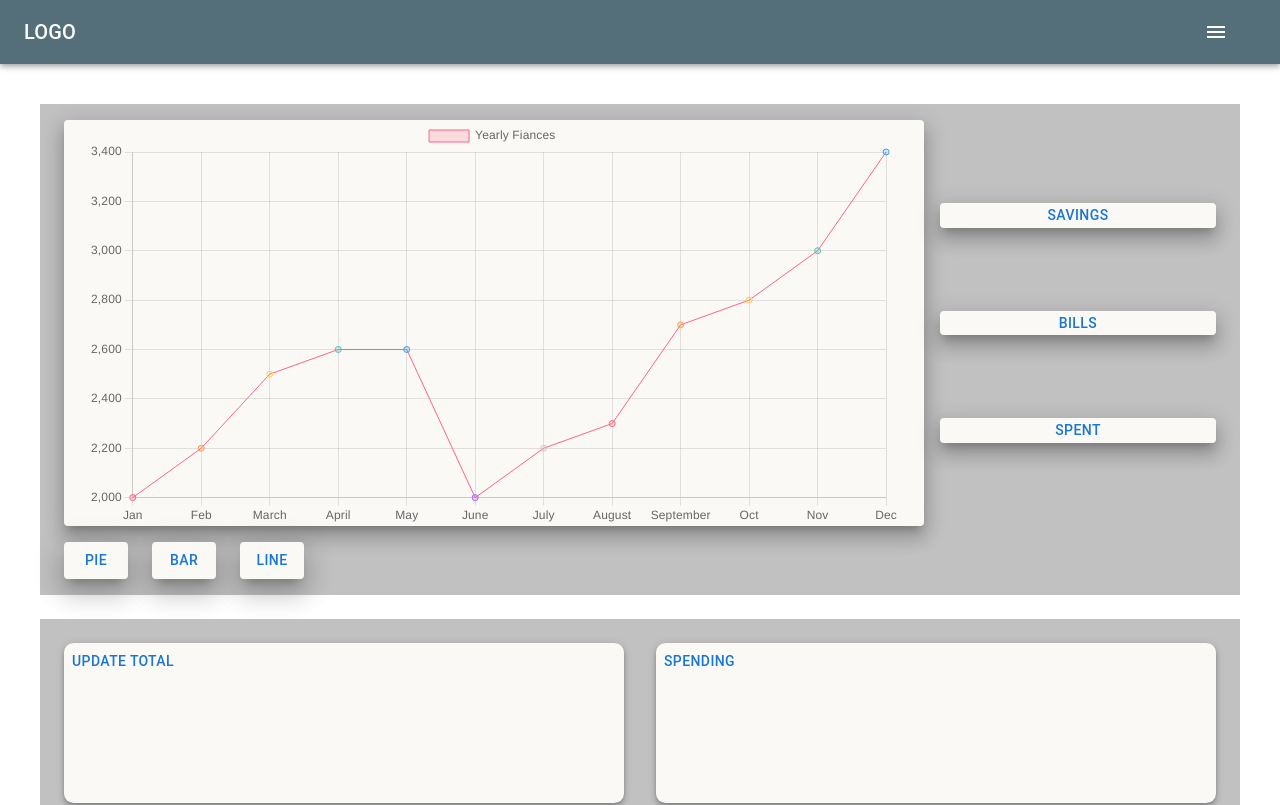
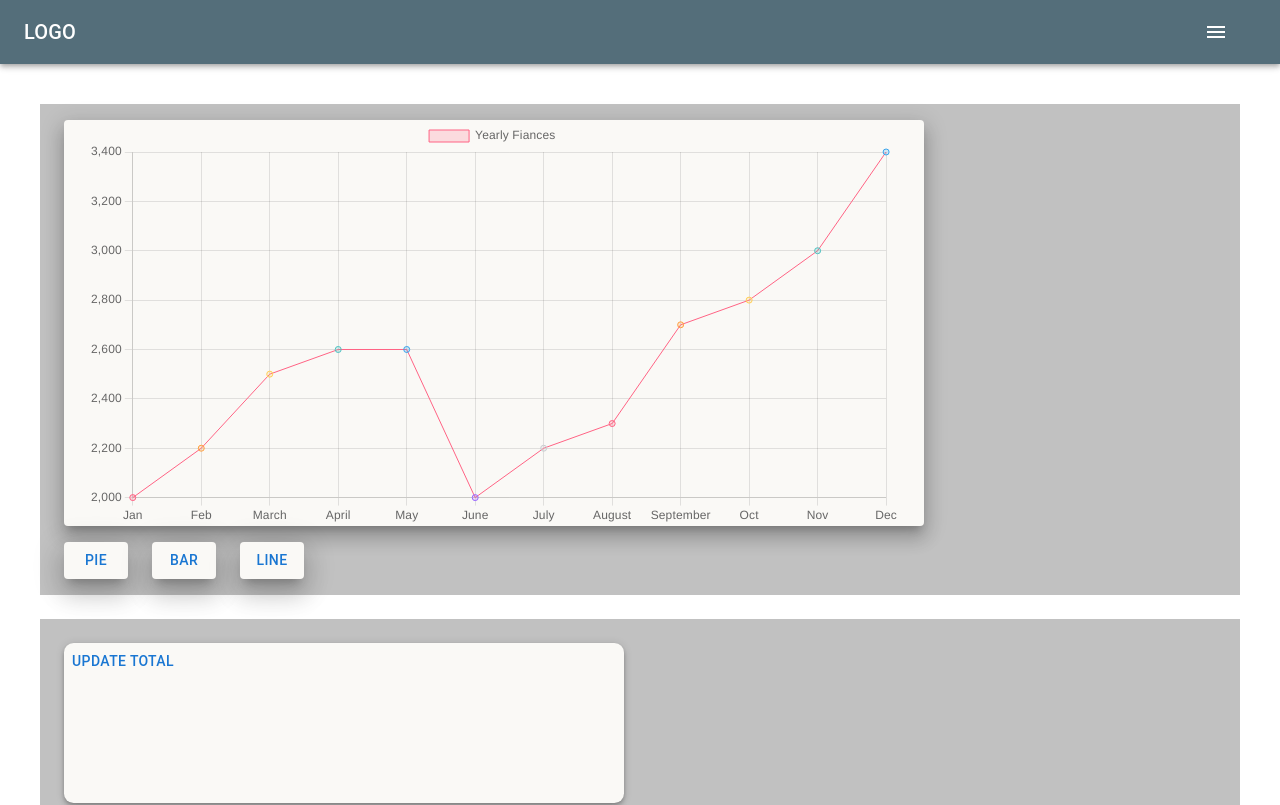
Before and after one commit to edyta0106/Golden-Goose-Finance, a React (Create React App) app in the folder client/: page /dashboard in a window 1280 px wide. Shown: the top 805 px of the page. Built offline with nearby package versions, Linux system fonts and the light colour scheme.

Commit message:
Removing extra buttons on dashboard

```diff
--- a/client/src/components/Dashboard/Dashboard.js
+++ b/client/src/components/Dashboard/Dashboard.js
@@ -115,8 +115,6 @@ export default function Dashboard() {
     });
   };
 
-
-
   return (
     <Box sx={{ minHeight: "100vh" }}>
       {/* Change bgColor for containers later */}
@@ -137,11 +135,8 @@ export default function Dashboard() {
                 justifyContent: "space-evenly",
               }}
             >
-              <Item elevation={12}>
-                <StyledButton>
-                  {/* <MdOutlineSavings /> */}
-                  Savings
-                </StyledButton>
+              {/* <Item elevation={12}>
+                <StyledButton>Savings</StyledButton>
               </Item>
 
               <Item elevation={12}>
@@ -150,7 +145,7 @@ export default function Dashboard() {
 
               <Item elevation={12}>
                 <StyledButton>Spent</StyledButton>
-              </Item>
+              </Item> */}
             </Grid>
             <Grid item xs={12} sx={{ display: "flex", flexDirection: "row", gap: 3 }}>
               <Item elevation={16}>
@@ -207,7 +202,7 @@ export default function Dashboard() {
                 </Modal>
               </StyledBox>
             </Grid>
-            <Grid item xs={6}>
+            {/* <Grid item xs={6}>
               <StyledBox elevation={4}>
                 <Link to="/spending">
                   <Button>Spending</Button>
@@ -227,7 +222,7 @@ export default function Dashboard() {
                   <Button>Savings</Button>
                 </Link>
               </StyledBox>
-            </Grid>
+            </Grid> */}
           </Grid>
         </Box>
       </Container>
```
Also changed, not shown: 1 other file (tests, documents, lock files or other folders).
